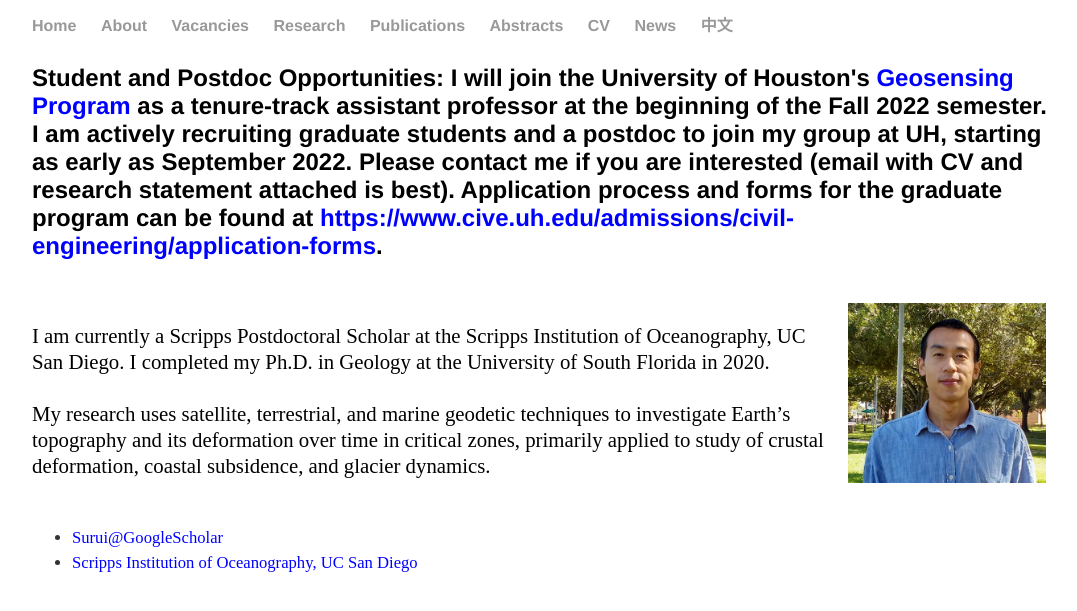
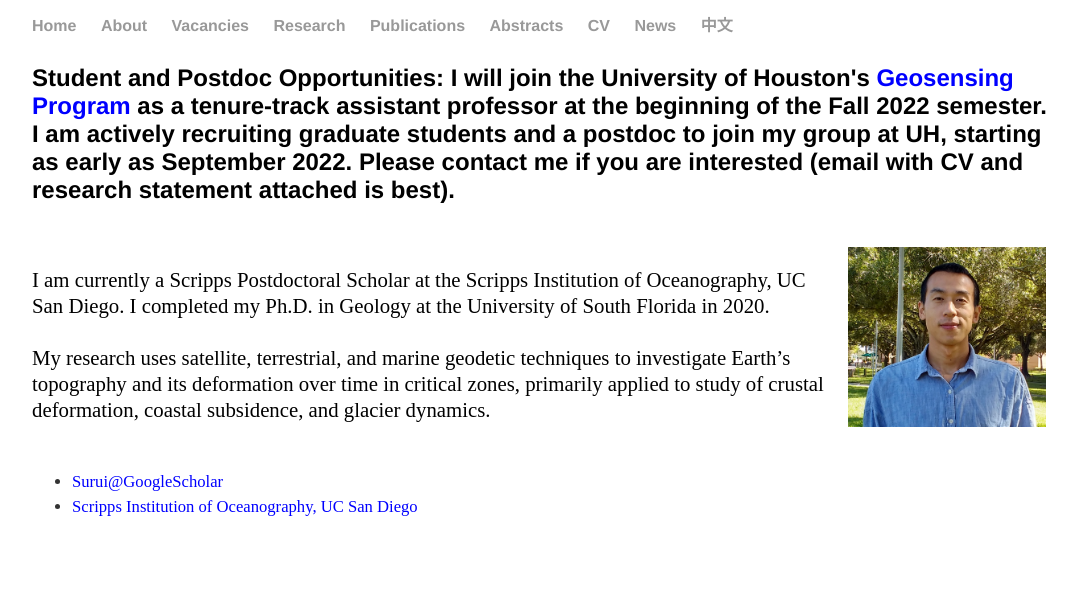
Before and after one commit to suruixie/suruixie.github.io, a Jekyll site: the page built from about/index.html, in a window 1280 px wide. Shown: the top 611 px of the page, without its empty margins (96-1173 px from the left). Built offline with Jekyll 4.4.1, drawn with Linux system fonts in a browser that asks for light colours.

Commit message:
Update index.html

```diff
--- a/about/index.html
+++ b/about/index.html
@@ -4,7 +4,7 @@ title: About Surui
 ---
 
 <h4 style="margin-top:1.2em; margin-bottom:1em; font-size:1.5em;">Student and Postdoc Opportunities: I will join the University of Houston's <a href="https://ncalm.cive.uh.edu/gses/geosensing" style="color:#0000FF;">Geosensing Program</a> as a tenure-track assistant professor at the beginning of the Fall 2022 semester.
-I am actively recruiting graduate students and a postdoc to join my group at UH, starting as early as September 2022. Please contact me if you are interested (email with CV and research statement attached is best). Application process and forms for the graduate program can be found at <a href="https://www.cive.uh.edu/admissions/civil-engineering/application-forms" style="color:#0000FF;">https://www.cive.uh.edu/admissions/civil-engineering/application-forms</a>. </h4>
+I am actively recruiting graduate students and a postdoc to join my group at UH, starting as early as September 2022. Please contact me if you are interested (email with CV and research statement attached is best). </h4>
 
 <br>
 
```
